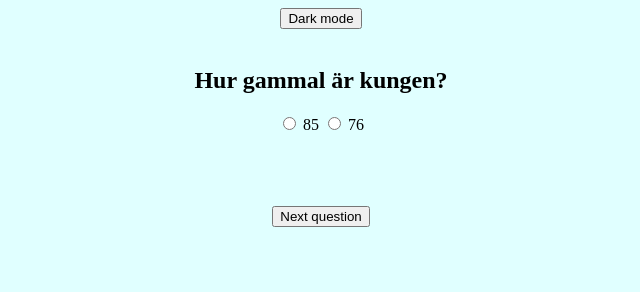
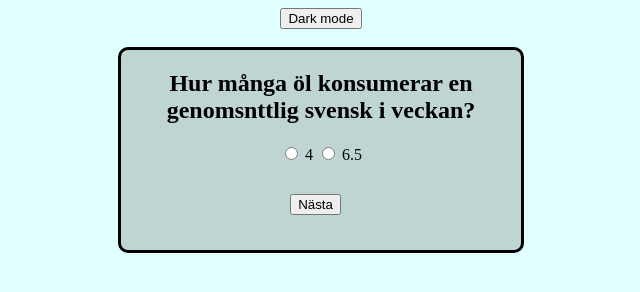
Before and after one commit to Hampes/Ankademin.Quiz, a plain HTML site: page index.html in a window 1280 px wide. Shown: the whole page, without its empty margins (319-959 px from the left). Drawn offline with Linux system fonts and the light colour scheme.

Commit message:
styling+nya frågor

```diff
--- a/index.html
+++ b/index.html
@@ -16,18 +16,16 @@
     <div id="questionDiv">
       <div id="hide">
         <h2 id="showQuestion"></h2>
-
             <input type="radio" name="radio" id="radio-1" class="answer" />
             <label for="radio-1" id="label-1" class="hide"></label>
             <input type="radio" name="radio" id="radio-2" class="answer" />
             <label for="radio-2" id="label-2" class="hide"></label>
         </div>
-      <br />
-      <br />
-      <br>
-      <br>
-      <button id="nextQuestion">Next question</button>
+      <button id="nextQuestion" class="btn">Nästa</button>
+      <h3 id="showScore"></h3>
     </div>
-    <h3 id="showScore"></h3>
+    <ul>
+
+    </ul>
   </body>
 </html>
--- a/main.js
+++ b/main.js
@@ -1,62 +1,62 @@
 const myQuiz = [
     {
-        question: "Hur gammal är kungen?",
-        a: "85",
-        b: "76",
-        correctAnswer: "76"
+        question: "Hur många öl konsumerar en genomsnttlig svensk i veckan?",
+        a: "4",
+        b: "6.5",
+        correctAnswer: "6.5"
     },
     {
-        question: "Vad är kungens fullständiga namn?",
-        a: "2",
-        b: "3",
-        correctAnswer: "3"
+        question: "Vad är gin smaksatt med?",
+        a: "Enbär",
+        b: "Äpple",
+        correctAnswer: "Enbär"
     },{
-        question: "1+5",
-        a: "6",
-        b: "1",
-        correctAnswer: "6"
+        question: "Vilket land producerar mest öl i världen?",
+        a: "Kina",
+        b: "Tyskland",
+        correctAnswer: "Kina"
     },
     {
-        question: "1+1",
-        a: "2",
-        b: "1",
-        correctAnswer: "2"
+        question: "Var ligger vindistriktet Rioja?",
+        a: "Frankrike",
+        b: "Spanien",
+        correctAnswer: "Spanien"
     },
     {
-        question: "1+1",
-        a: "2",
-        b: "1",
-        correctAnswer: "2"
+        question: "Vad tillverkas rom av?",
+        a: "Socker",
+        b: "Majs",
+        correctAnswer: "Socker"
     },
     {
-        question: "1+1",
-        a: "2",
-        b: "1",
-        correctAnswer: "2"
+        question: "I vilket land dricker man mest öl per invånare?",
+        a: "England",
+        b: "Tjeckien",
+        correctAnswer: "Tjeckien"
     },
     {
-        question: "1+1",
-        a: "2",
-        b: "1",
-        correctAnswer: "2"
+        question: "Vilket land producerar mest vin?",
+        a: "Kina",
+        b: "Frankrike",
+        correctAnswer: "Frankrike"
     },
     {
-        question: "1+1",
-        a: "2",
-        b: "1",
-        correctAnswer: "2"
+        question: 'Vad står O.P i "O.P Anderson Aquavit" för?',
+        a: "Olof Peter",
+        b: "Ove Petter",
+        correctAnswer: "Olof Peter"
     },
     {
-        question: "2+2",
-        a: "4",
-        b: "1",
-        correctAnswer: "4"
+        question: "Hur mycket ren sprit, 100%, dricker genomsnitt en vuxen svensk under ett år?",
+        a: "9 liter",
+        b: "12 liter",
+        correctAnswer: "9 liter"
     },
     {
-        question: "3+6",
-        a: "9",
-        b: "1",
-        correctAnswer: "9",
+        question: "Vad heter jag?",
+        a: "Carl",
+        b: "Hampus",
+        correctAnswer: "Hampus",
     },
     {
         question: "3+6",
@@ -184,8 +184,6 @@ nextQuestion.addEventListener("click", () => {
 
 
 
-
-
         if (score > 7) {
             showScore.style.color = "green";
             showScore.innerText = `Du blev Mycket väl godkänd och fick ${score} / 10`;
--- a/style.css
+++ b/style.css
@@ -10,9 +10,22 @@ body {
     text-align: center;
     width: 400px;
     height: 200px;
+    border: solid;
+    position: relative;
+    margin: auto;
+    border-radius: 10px;
+    background: rgba(114, 117, 114, 0.3)
 
 
-    margin: auto;
-    border-radius: 10px;
 
 }
+
+
+.btn{
+
+    position: absolute;
+     bottom: 35px;
+     right: 180px;
+
+
+   }
```
